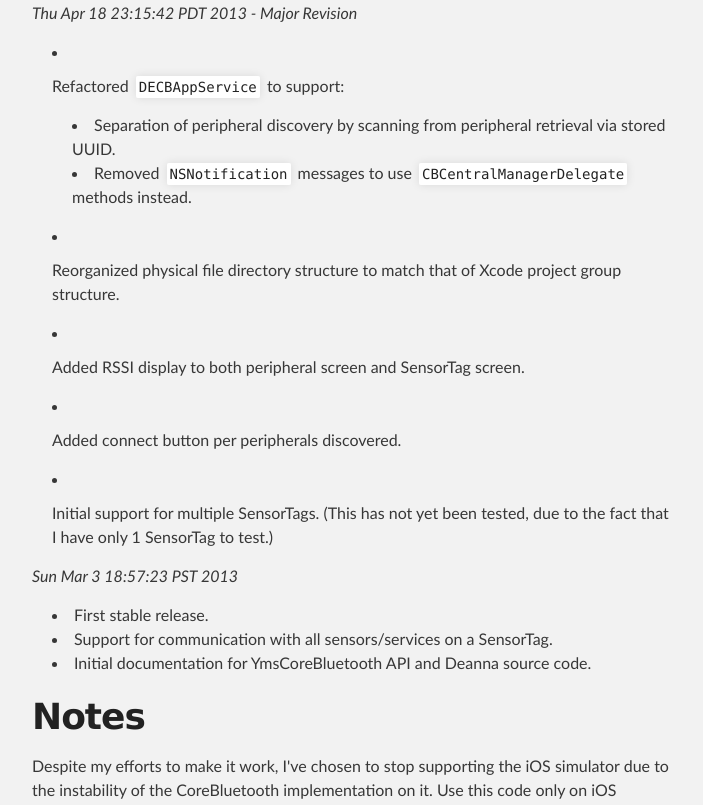
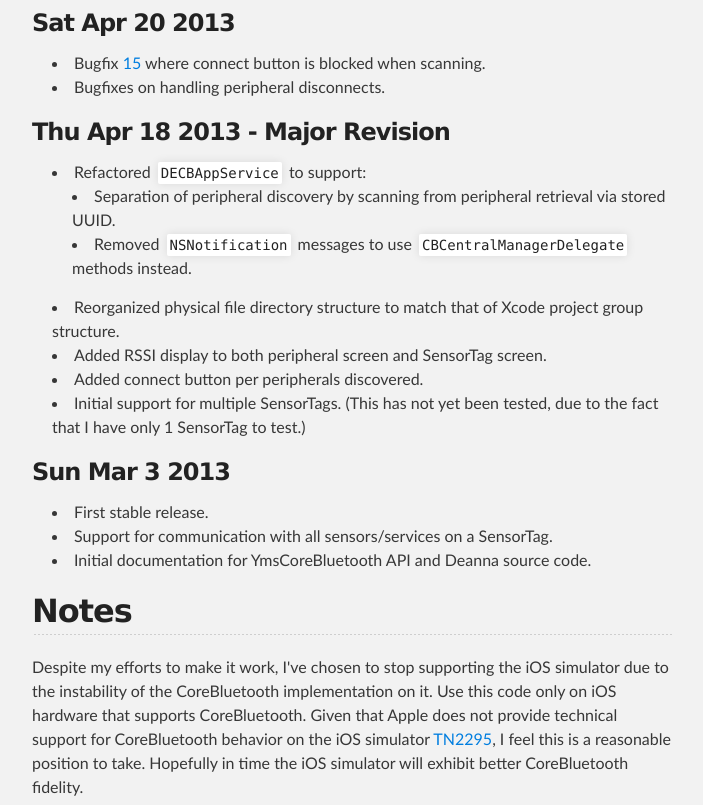
Before and after one commit to kickingvegas/YmsCoreBluetooth, a plain HTML site: page index.html in a window 1280 px wide. Shown: the part 585-1390 px from the top of the page, without its empty margins (288-991 px from the left). Drawn offline with Linux system fonts and the light colour scheme.

```diff
--- a/index.html
+++ b/index.html
@@ -37,30 +37,34 @@
 
 <p><a href="http://kickingvegas.github.io/YmsCoreBluetooth/appledoc/hierarchy.html">YmsCoreBluetooth API Reference</a></p>
 
-<h1>Changes</h1>
+<h2>Changes</h2>
 
-<p><em>Thu Apr 18 23:15:42 PDT 2013 - Major Revision</em></p>
+<h3>Sat Apr 20 2013</h3>
 
 <ul>
-<li>
-<p>Refactored <code>DECBAppService</code> to support:</p>
+<li>Bugfix <a href="https://github.com/kickingvegas/YmsCoreBluetooth/issues/15">15</a> where connect button is blocked when scanning.</li>
+<li>Bugfixes on handling peripheral disconnects.</li>
+</ul><h3>Thu Apr 18 2013 - Major Revision</h3>
+
+<ul>
+<li>Refactored <code>DECBAppService</code> to support:
 
 <ul>
 <li>Separation of peripheral discovery by scanning from peripheral retrieval via stored UUID.</li>
 <li>Removed <code>NSNotification</code> messages to use <code>CBCentralManagerDelegate</code> methods instead.</li>
 </ul>
 </li>
-<li><p>Reorganized physical file directory structure to match that of Xcode project group structure.</p></li>
-<li><p>Added RSSI display to both peripheral screen and SensorTag screen.</p></li>
-<li><p>Added connect button per peripherals discovered.</p></li>
-<li><p>Initial support for multiple SensorTags. (This has not yet been tested, due to the fact that I have only 1 SensorTag to test.)</p></li>
-</ul><p><em>Sun Mar  3 18:57:23 PST 2013</em> </p>
+<li>Reorganized physical file directory structure to match that of Xcode project group structure.</li>
+<li>Added RSSI display to both peripheral screen and SensorTag screen.</li>
+<li>Added connect button per peripherals discovered.</li>
+<li>Initial support for multiple SensorTags. (This has not yet been tested, due to the fact that I have only 1 SensorTag to test.)</li>
+</ul><h3>Sun Mar 3 2013</h3>
 
 <ul>
 <li>First stable release.</li>
 <li>Support for communication with all sensors/services on a SensorTag.</li>
 <li>Initial documentation for YmsCoreBluetooth API and Deanna source code.</li>
-</ul><h1>Notes</h1>
+</ul><h2>Notes</h2>
 
 <p>Despite my efforts to make it work, I've chosen to stop supporting the iOS simulator due to the instability of the CoreBluetooth implementation on it. Use this code only on iOS hardware that supports CoreBluetooth. Given that Apple does not provide technical support for CoreBluetooth behavior on the iOS simulator <a href="http://developer.apple.com/library/ios/#technotes/tn2295/_index.html">TN2295</a>, I feel this is a reasonable position to take. Hopefully in time the iOS simulator will exhibit better CoreBluetooth fidelity.</p>
 
@@ -68,7 +72,7 @@
 
 <ul>
 <li>iPhone 4S, iOS 6.1.3</li>
-</ul><h2>License</h2>
+</ul><h3>License</h3>
 
 <pre><code>Copyright 2013 Yummy Melon Software LLC
 
```
Also changed, not shown: params.json (+1 -1 lines).
